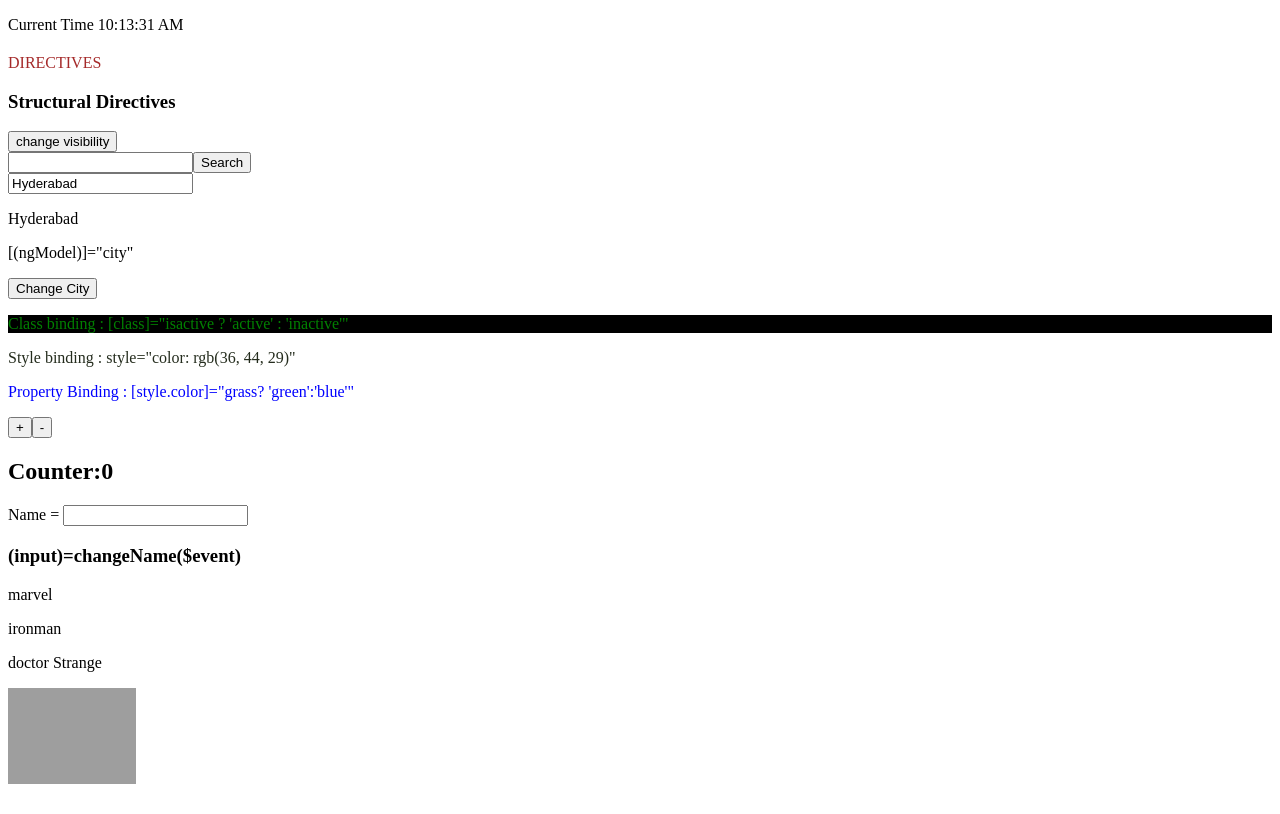
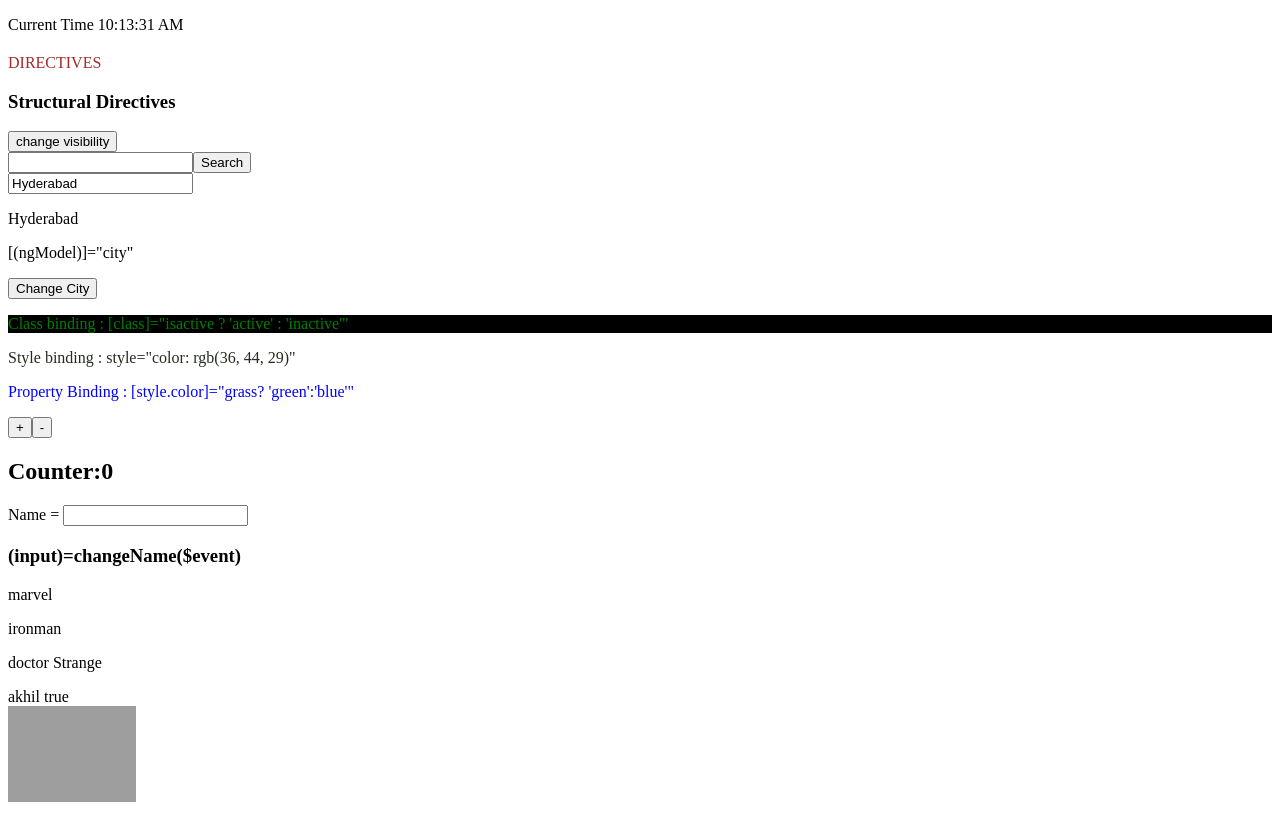
Before and after one commit to akhil-rajarao/AngularCore, an Angular app: page / in a window 1280 px wide. Built offline with nearby package versions, Linux system fonts and the light colour scheme; grey boxes are pictures that could not be loaded.

Commit message:
ngIF , ngIf else, ngIf then else used

```diff
--- a/src/app/app.component.html
+++ b/src/app/app.component.html
@@ -23,5 +23,8 @@
 Name = <input type="text" on-input="onchangeFunction($event)" />
 <h3>{{ name }}</h3>
 <p *ngFor="let m of movies">{{ m }}</p>
+<h1 *ngIf="!isloading;   then safe  else current">Loading...</h1>
+<ng-template #current> <h1>AKHIL</h1> </ng-template><br />
+<ng-template #safe>akhil true</ng-template>
 
 <img style="width: 10vw" src="{{ path }}" alt="imagesinsindekjn" />
--- a/src/app/app.component.ts
+++ b/src/app/app.component.ts
@@ -16,6 +16,7 @@ export class AppComponent {
   visible: boolean = false;
   counter: number = 0;
   city: string = 'Hyderabad';
+  isloading: boolean = false;
   movies = ['marvel', 'ironman', 'doctor Strange'];
   name: any = '(input)=changeName($event)';
   increment = () => {
```
